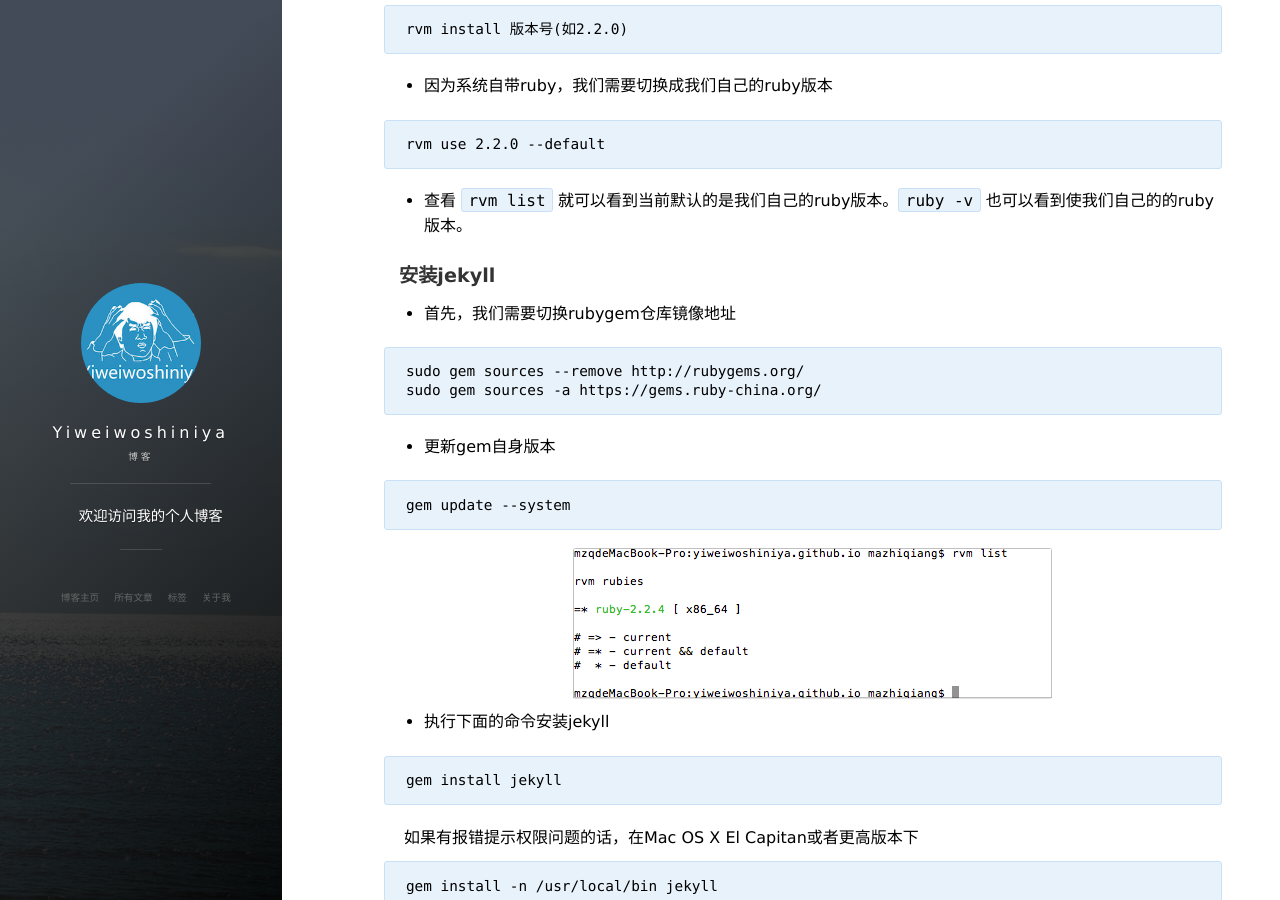
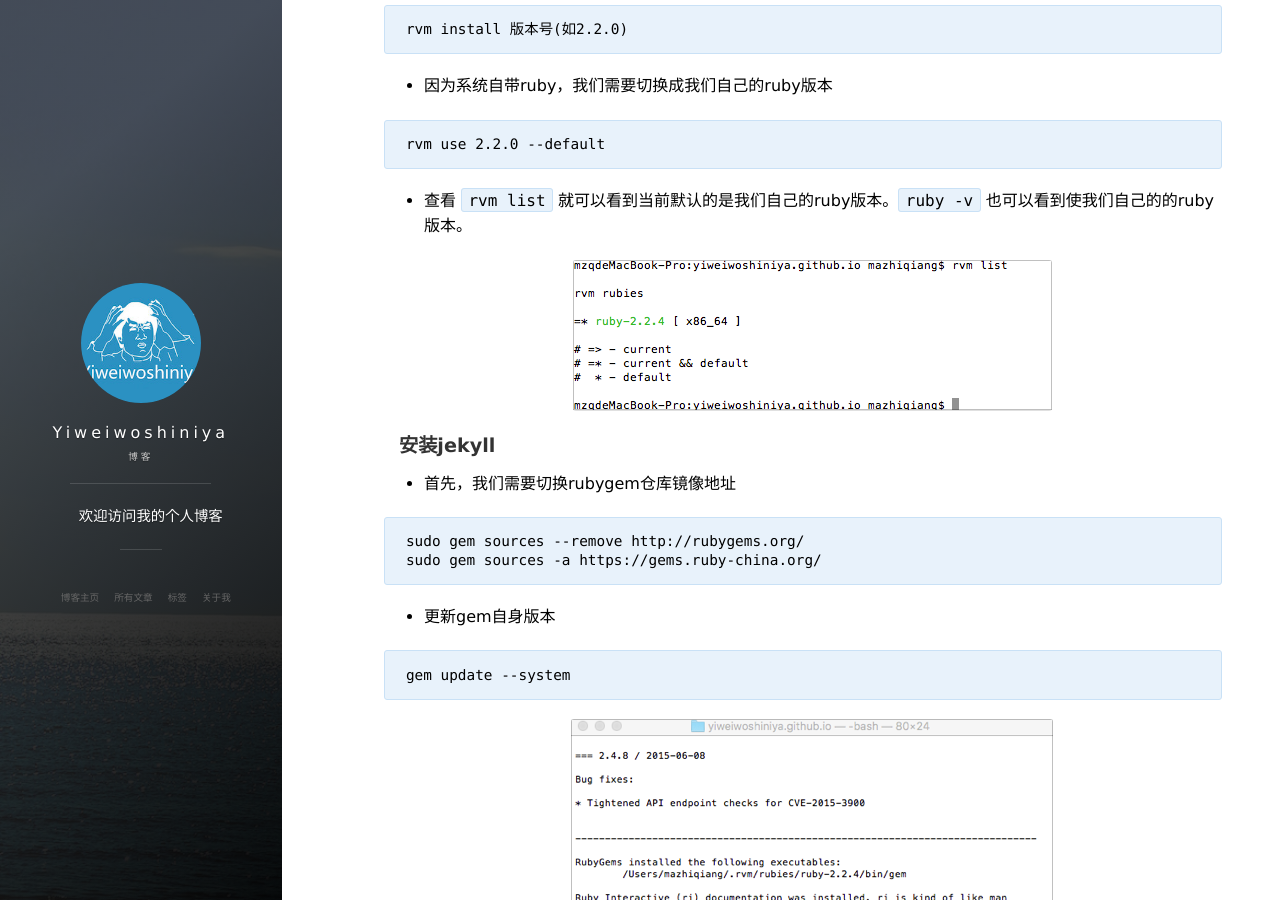
Before and after one commit to yiweiwoshiniya/yiweiwoshiniya.github.io, a Jekyll site: the page built from _posts/2016-11-29-github pages搭建个人免费博客.md, in a window 1280 px wide and 900 px high, scrolled down 5901 px. Built offline with Jekyll 4.4.1, drawn with Linux system fonts in a browser that asks for light colours; nearby versions of some CDN libraries; comment, search, counter and statistics services are not loaded.

Commit message:
图片位置有问题

````diff
--- a/_posts/2016-11-29-github pages搭建个人免费博客.md
+++ b/_posts/2016-11-29-github pages搭建个人免费博客.md
@@ -155,6 +155,8 @@ rvm use 2.2.0 --default
 
 * 查看 ```rvm list``` 就可以看到当前默认的是我们自己的ruby版本。```ruby -v``` 也可以看到使我们自己的的ruby版本。
 
+![](/images/posts/使用github pages搭建个人免费博客/image11.png)
+
 #### **安装jekyll**
 
 * 首先，我们需要切换rubygem仓库镜像地址
@@ -170,7 +172,7 @@ sudo gem sources -a https://gems.ruby-china.org/
 gem update --system
 ~~~
 
-![](/images/posts/使用github pages搭建个人免费博客/image11.png)
+![](/images/posts/使用github pages搭建个人免费博客/image12.png)
 
 * 执行下面的命令安装jekyll
 
@@ -214,7 +216,7 @@ bundle install
 jekyll server
 ~~~
 
-![](/images/posts/使用github pages搭建个人免费博客/image12.png)
+![](/images/posts/使用github pages搭建个人免费博客/image13.png)
 
 控制台提示: Server address: http://127.0.0.1:4000/，将这个地址粘贴到浏览器中请求看看，你的博客出来了。
 
````
